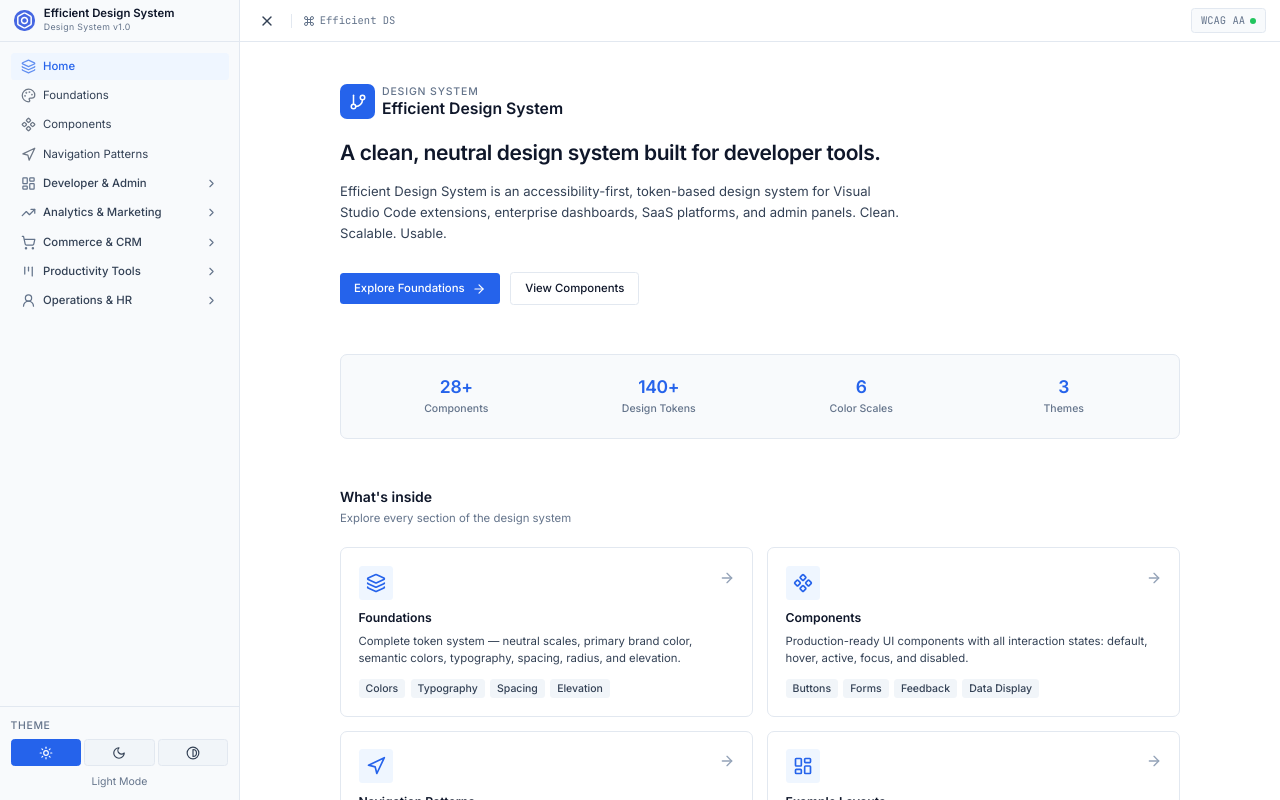
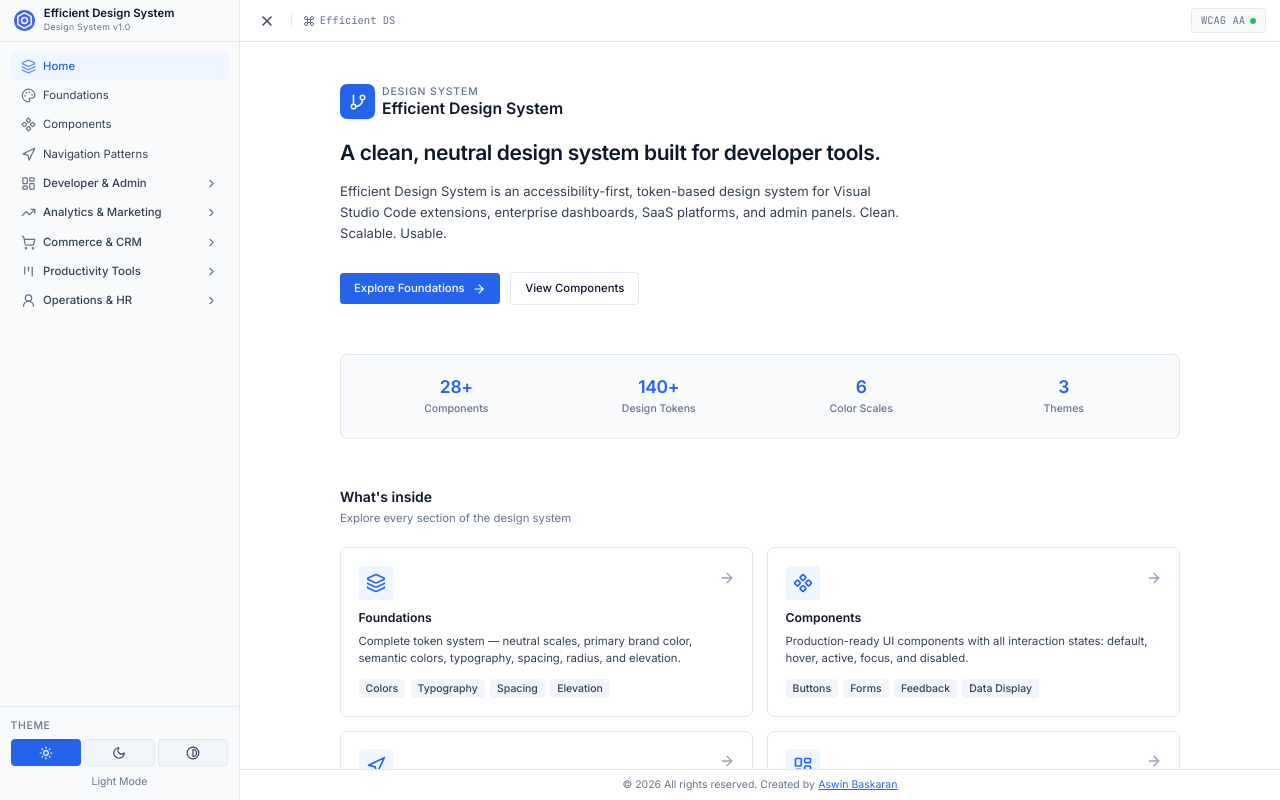
Before and after one commit to aswinrbaskaran/Efficient-DS, a React (Vite) app: page / in a window 1280 px wide. Built offline with nearby package versions, Linux system fonts and the light colour scheme.

Commit message:
Footer-update

```diff
--- a/src/app/pages/Shell.tsx
+++ b/src/app/pages/Shell.tsx
@@ -257,6 +257,28 @@ export function Shell() {
         <main className="flex-1 overflow-y-auto" style={{ backgroundColor: 'var(--ada-bg-base)' }}>
           <Outlet />
         </main>
+
+        {/* Footer */}
+        <footer
+          className="flex items-center justify-center px-4 py-2 border-t flex-shrink-0"
+          style={{
+            backgroundColor: 'var(--ada-surface-1)',
+            borderColor: 'var(--ada-border-default)',
+            fontSize: 'var(--ada-fs-xs)',
+            color: 'var(--ada-text-3)',
+          }}
+        >
+          © {new Date().getFullYear()} All rights reserved. Created by{' '}
+          <a
+            href="https://www.aswinbaskaran.com/"
+            target="_blank"
+            rel="noopener noreferrer"
+            className="ml-1 underline transition-colors"
+            style={{ color: 'var(--ada-p-600)' }}
+          >
+            Aswin Baskaran
+          </a>
+        </footer>
       </div>
     </div>
   );
```
